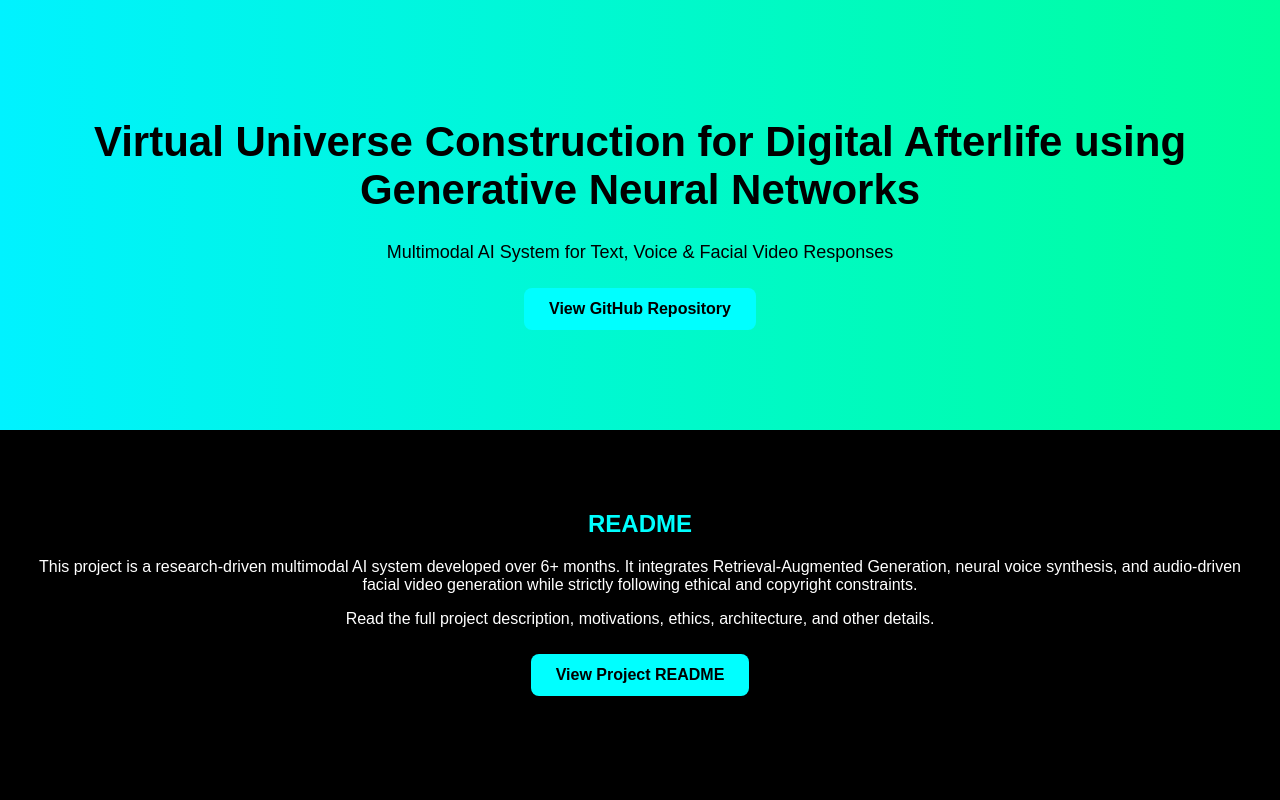
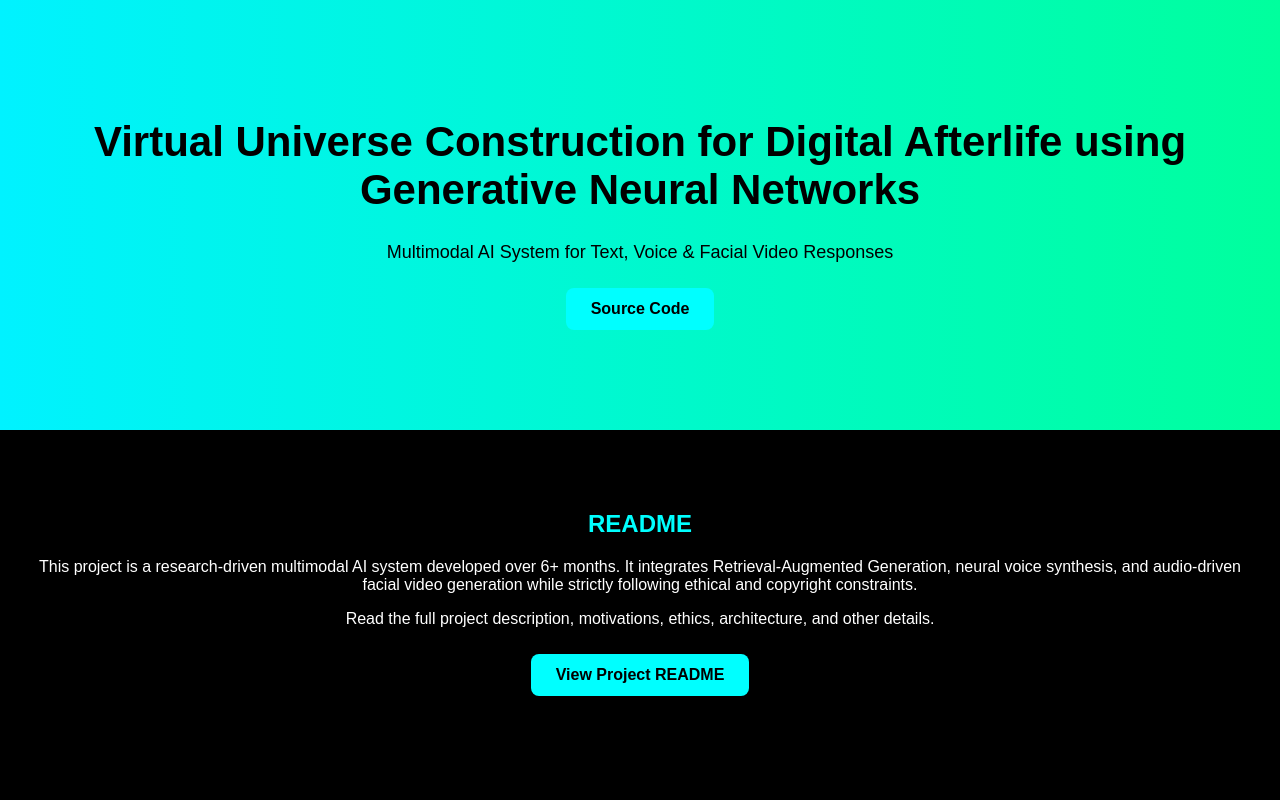
Before and after one commit to harshitha-urss/virtual-universe-digital-afterlife, a plain HTML site: page index.html in a window 1280 px wide. Shown: the top 800 px of the page. Drawn offline with Linux system fonts and the light colour scheme.

Commit message:
index.html

```diff
--- a/index.html
+++ b/index.html
@@ -13,7 +13,7 @@
     <h1>Virtual Universe Construction for Digital Afterlife using Generative Neural Networks</h1>
     <p>Multimodal AI System for Text, Voice & Facial Video Responses</p>
     <a href="https://github.com/harshitha-urss/virtual-universe-digital-afterlife" class="btn">
-        View GitHub Repository
+        Source Code
     </a>
 </div>
 
```
